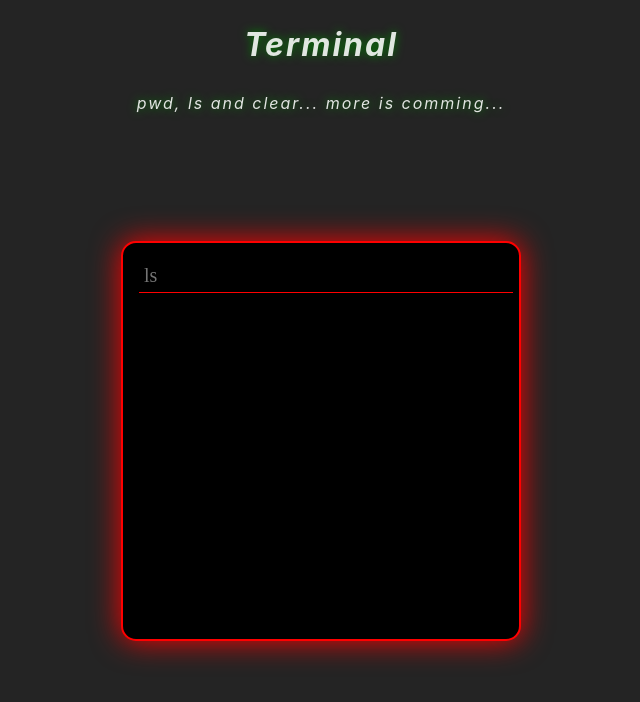
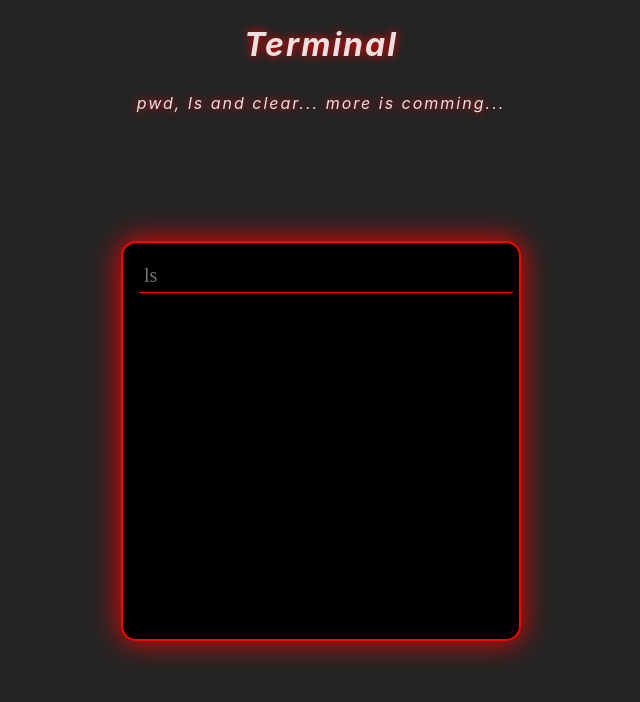
Before and after one commit to diego-monfort-landolt/terminal, a React (Vite) app: page / in a window 1280 px wide. Shown: the top 702 px of the page, without its empty margins (319-959 px from the left). Built offline with nearby package versions, Linux system fonts and the light colour scheme.

Commit message:
added new styles

```diff
--- a/src/index.css
+++ b/src/index.css
@@ -14,7 +14,7 @@
   text-align: center;
   margin-bottom: -10%;
   letter-spacing: 2px;
-  text-shadow: 0 0 10px green;
+  text-shadow: 0 0 10px red;
   font-style: italic;
 }
 .app {
@@ -35,7 +35,7 @@ input {
   padding: 5px;
   background-color: transparent;
   border-bottom: 1px solid red;
-  color: green;
+  color: white;
   width: 100%;
   cursor: pointer;
   font-family: 'Times New Roman', Times, serif !important;
@@ -44,5 +44,5 @@ input {
 .terminal {
   white-space: pre-line;
   overflow: auto;
-  color: green;
+  color: white;
 }
```
